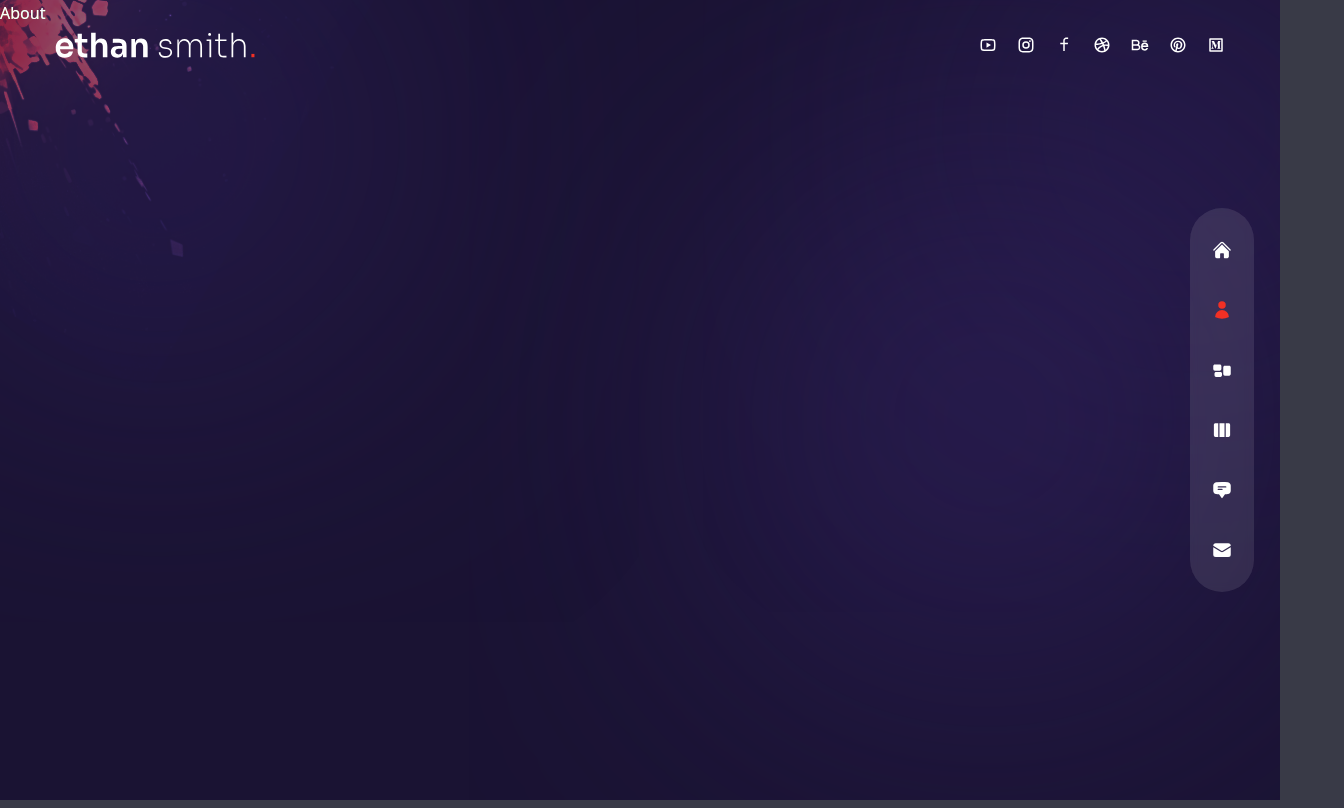
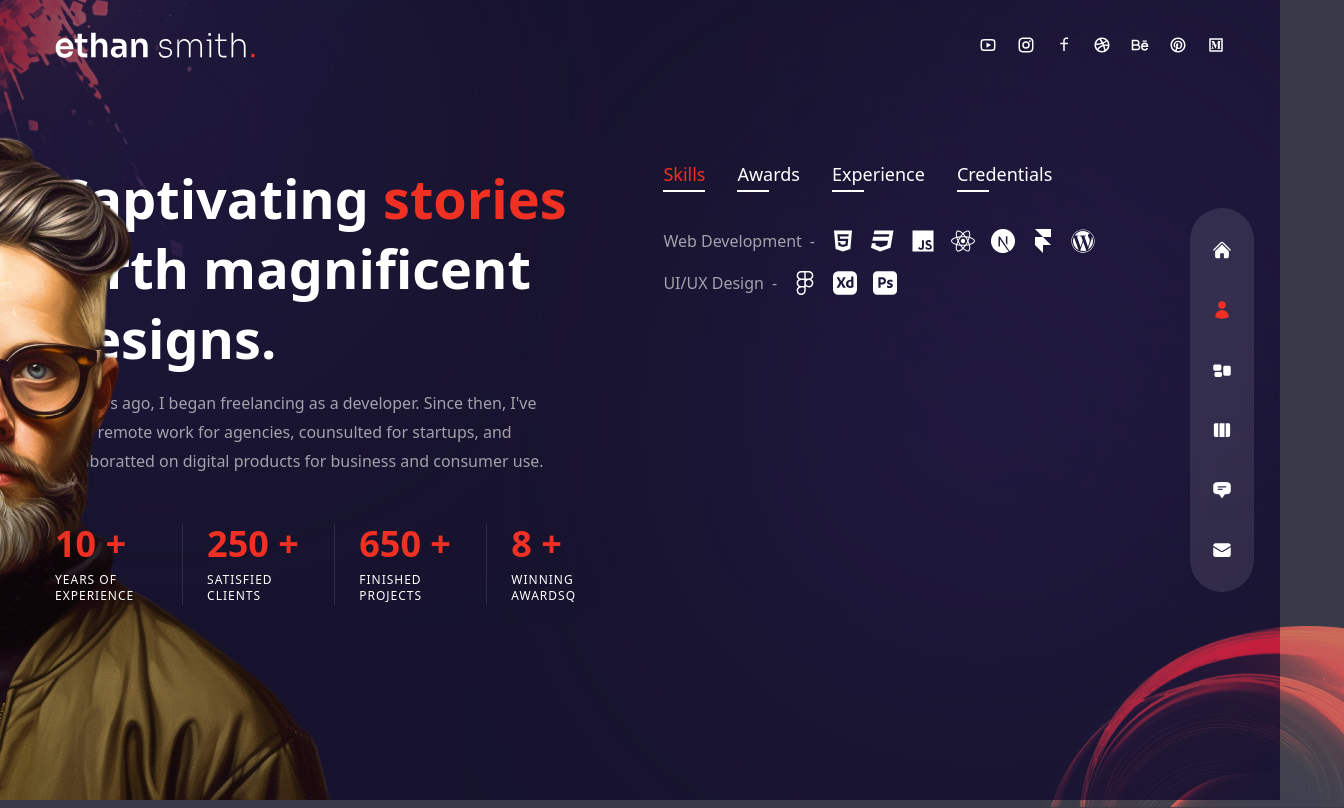
Before and after one commit to lucasfloza/website-portifolio-dev, a Next.js app: page /about in a window 1280 px wide. Shown: the whole page, 1344 px wide, since content can reach past the window. Built offline with nearby package versions, Linux system fonts and the light colour scheme.

Commit message:
implementing about page

```diff
--- a/pages/about/index.js
+++ b/pages/about/index.js
@@ -1,3 +1,5 @@
+import React, { useState } from "react";
+
 // icons
 import {
   FaHtml5,
@@ -15,14 +17,13 @@
   SiAdobephotoshop,
 } from "react-icons/si";
 
-
 //  data
 const aboutData = [
   {
-    title: 'skills',
+    title: "skills",
     info: [
       {
-        title: 'Web Development',
+        title: "Web Development",
         icons: [
           <FaHtml5 />,
           <FaCss3 />,
@@ -34,62 +35,212 @@
         ],
       },
       {
-        title: 'UI/UX Design',
+        title: "UI/UX Design",
         icons: [<FaFigma />, <SiAdobexd />, <SiAdobephotoshop />],
       },
     ],
   },
   {
-    title: 'awards',
+    title: "awards",
     info: [
       {
-        title: 'Webby Awards - Honoree',
-        stage: '2011 - 2012',
+        title: "Webby Awards - Honoree",
+        stage: "2011 - 2012",
       },
       {
-        title: 'Adobe Design Achievement Awards - Finalist',
-        stage: '2009 - 2010',
+        title: "Adobe Design Achievement Awards - Finalist",
+        stage: "2009 - 2010",
       },
     ],
   },
   {
-    title: 'experience',
+    title: "experience",
     info: [
       {
-        title: 'UX/UI Designer - XYZ Company',
-        stage: '2012 - 2023',
+        title: "UX/UI Designer - XYZ Company",
+        stage: "2012 - 2023",
       },
       {
-        title: 'Web Developer - ABC Agency',
-        stage: '2010 - 2012',
+        title: "Web Developer - ABC Agency",
+        stage: "2010 - 2012",
       },
       {
-        title: 'Intern - DEF Corporation',
-        stage: '2008 - 2010',
+        title: "Intern - DEF Corporation",
+        stage: "2008 - 2010",
       },
     ],
   },
   {
-    title: 'credentials',
+    title: "credentials",
     info: [
       {
-        title: 'Web Development - ABC University, LA, CA',
-        stage: '2011',
+        title: "Web Development - ABC University, LA, CA",
+        stage: "2011",
       },
       {
-        title: 'Computer Science Diploma - AV Technical Institute',
-        stage: '2009',
+        title: "Computer Science Diploma - AV Technical Institute",
+        stage: "2009",
       },
       {
-        title: 'Certified Graphic Designer - ABC Institute, Los Angeles, CA',
-        stage: '2006',
+        title: "Certified Graphic Designer - ABC Institute, Los Angeles, CA",
+        stage: "2006",
       },
     ],
   },
 ];
 
+// components
+import Avatar from "../../components/Avatar";
+import Circles from "../../components/Circles";
+
+// framer motion
+import { motion } from "framer-motion";
+import { fadeIn } from "../../variants";
+
+// counter
+import CountUp from "react-countup";
+
 const About = () => {
-  return <div>About</div>;
+  const [index, setIndex] = useState(0);
+  return (
+    <div className="h-full bg-primary/30 py-32 text-center xl:text-left">
+      <Circles />
+      {/* avatar img */}
+      <motion.div
+        variants={fadeIn("right", 0.2)}
+        initial="hidden"
+        animate="show"
+        exit="hidden"
+        className="hidden xl:flex absolute bottom-0 -left-[370px]"
+      >
+        <Avatar />
+      </motion.div>
+
+      <div className="container mx-auto h-full flex flex-col items-center xl:flex-row gap-x-6">
+        {/* text */}
+        <div className="flex-1 flex flex-col justify-center">
+          <motion.h2
+            variants={fadeIn("right", 0.2)}
+            initial="hidden"
+            animate="show"
+            exit="hidden"
+            className="h2"
+          >
+            Captivating <span className="text-accent">stories</span> birth
+            magnificent designs.
+          </motion.h2>
+          <motion.p
+            variants={fadeIn("right", 0.2)}
+            initial="hidden"
+            animate="show"
+            exit="hidden"
+            className="max-w-[500px] mx-auto xl:mx-0 mb-6 xl:mb-12 px-2 xl:px-0"
+          >
+            10 years ago, I began freelancing as a developer. Since then, I've
+            done remote work for agencies, counsulted for startups, and
+            collaboratted on digital products for business and consumer use.
+          </motion.p>
+
+          {/* counters */}
+          <div
+            variants={fadeIn("right", 0.6)}
+            initial="hidden"
+            animate="show"
+            exit="hidden"
+            className="hidden md:flex md:max-w-xl xl:max-w-none mx-auto xl:mx-0 mb-8"
+          >
+            <div className="flex flex-1 xl:gap-x-6">
+              {/* experience */}
+              <div className="relative flex-1 after:w-[1px] after:h-full after:bg-white/10 after:absolute after:top-0 after:right-0">
+                <div className="text-2xl xl:text-4xl font-extrabold text-accent mb-2">
+                  <CountUp start={0} end={10} duration={5} /> +
+                </div>
+                <div className="text-xs uppercase tracking-[1px] leading-[1.4] max-w-[100px]">
+                  Years of experience
+                </div>
+              </div>
+              {/* clients */}
+              <div className="relative flex-1 after:w-[1px] after:h-full after:bg-white/10 after:absolute after:top-0 after:right-0">
+                <div className="text-2xl xl:text-4xl font-extrabold text-accent mb-2">
+                  <CountUp start={0} end={250} duration={5} /> +
+                </div>
+                <div className="text-xs uppercase tracking-[1px] leading-[1.4] max-w-[100px]">
+                  Satisfied Clients
+                </div>
+              </div>
+              {/* projects */}
+              <div className="relative flex-1 after:w-[1px] after:h-full after:bg-white/10 after:absolute after:top-0 after:right-0">
+                <div className="text-2xl xl:text-4xl font-extrabold text-accent mb-2">
+                  <CountUp start={0} end={650} duration={5} /> +
+                </div>
+                <div className="text-xs uppercase tracking-[1px] leading-[1.4] max-w-[100px]">
+                  Finished projects
+                </div>
+              </div>
+              {/* awards */}
+              <div className="relative flex-1">
+                <div className="text-2xl xl:text-4xl font-extrabold text-accent mb-2">
+                  <CountUp start={0} end={8} duration={5} /> +
+                </div>
+                <div className="text-xs uppercase tracking-[1px] leading-[1.4] max-w-[100px]">
+                  Winning awardsq
+                </div>
+              </div>
+            </div>
+          </div>
+        </div>
+        {/* info */}
+        <motion.div
+          variants={fadeIn("left", 0.2)}
+          initial="hidden"
+          animate="show"
+          exit="hidden"
+          className="flex flex-col w-full xl:max-w-[48%] h-[480px]"
+        >
+          <div className="flex gap-x-4 xl:gap-x-8 mx-auto xl:mx-0 mb-4">
+            {aboutData.map((item, itemIndex) => {
+              return (
+                <div
+                  key={itemIndex}
+                  className={` ${
+                    index === itemIndex &&
+                    "text-accent after:w-[100%] after:bg-accent after:transtion-all after:duration-300"
+                  }
+                  cursor-pointer capitalize xl:text-lg relative after:w-8 after:h-[2px] after:bg-white after:absolute after:-bottom-1 after:left-0`}
+                  onClick={() => {
+                    setIndex(itemIndex);
+                  }}
+                >
+                  {item.title}
+                </div>
+              );
+            })}
+          </div>
+          <div className="py-2 xl:py-6 flex flex-col gap-y-2 xl:gap-y-4 items-center xl:items-start">
+            {aboutData[index].info.map((item, itemIndex) => {
+              return (
+                <div
+                  key={itemIndex}
+                  className="flex-1 flex flex-col md:flex-row max-w-max gap-x-2 items-center text-white/60"
+                >
+                  {/* title */}
+                  <div className="font-light mb-2 md:mb-0">{item.title}</div>
+                  <div className="hidden md:flex">-</div>
+                  <div>{item.stage}</div>
+                  <div className="flex gap-x-4">
+                    {/* icons */}
+                    {item.icons?.map((icon, itemIndex) => {
+                      return <div className="text-2xl text-white">{icon}</div>;
+                    })}
+                  </div>
+                </div>
+              );
+            })}
+          </div>
+        </motion.div>
+      </div>
+    </div>
+  );
 };
 
 export default About;
```
